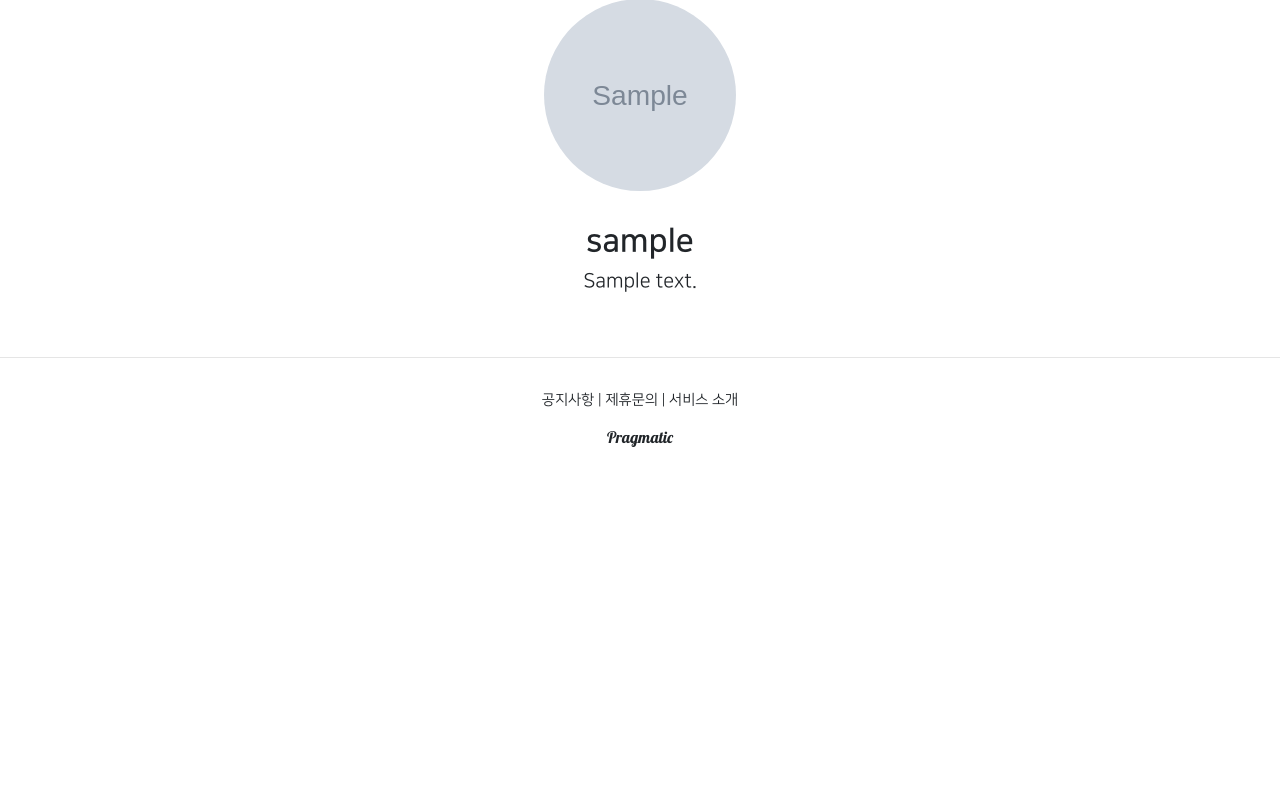
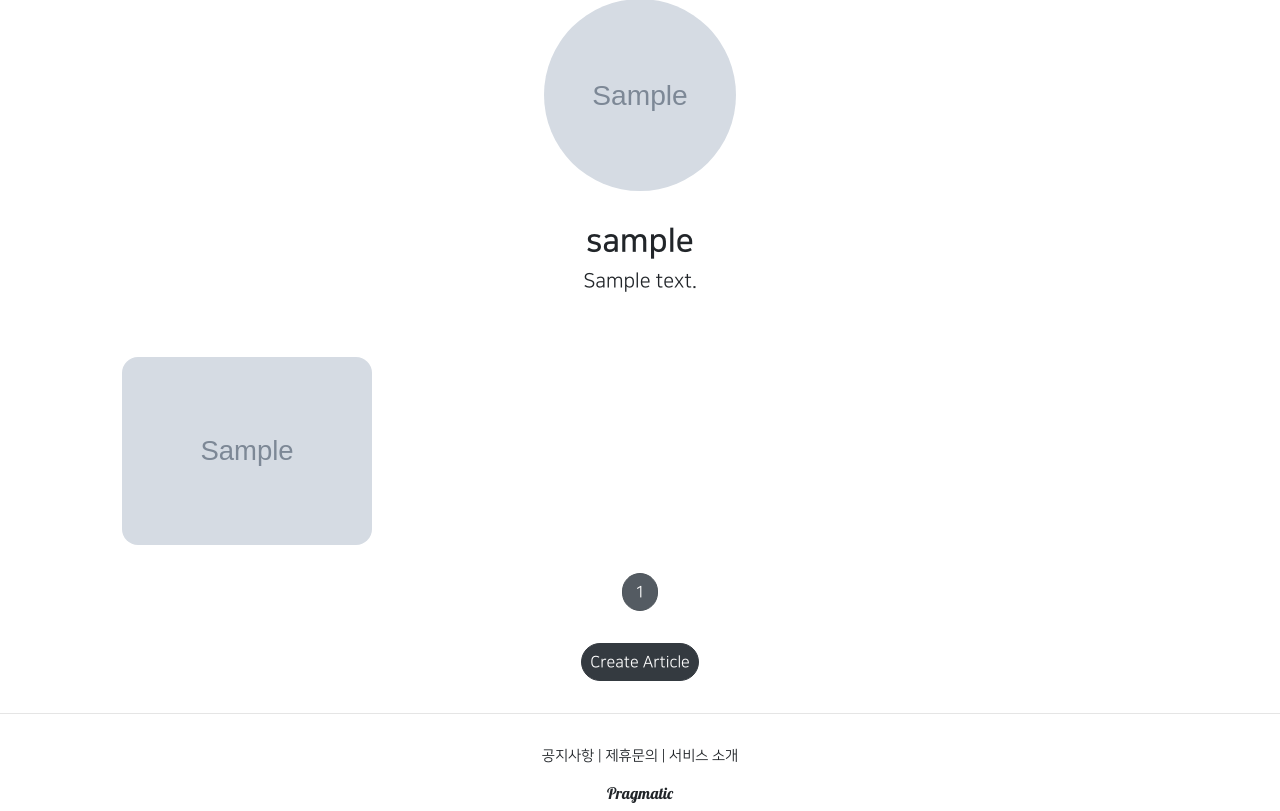
Before and after one commit to dhadk/pragmatic, a Django app: page /accounts/detail/1 in a window 1280 px wide. Shown: the part 218-1029 px from the top of the page. Before the commit the page ends 665 px from the top, so only its background shows below. Run offline with Django 3.2, Linux system fonts and the light colour scheme; tables that the repository leaves empty hold one stand-in row (values such as "Sample post"); grey boxes marked "Sample" are stand-in pictures; some libraries are stand-ins or nearby versions.

Commit message:
django course 41 commit

```diff
--- a/accountapp/templates/accountapp/detail.html
+++ b/accountapp/templates/accountapp/detail.html
@@ -43,6 +43,10 @@
                 </a>
             {% endif %}
         </div>
+
+        <div>
+            {% include 'snippets/list_fragment.html' with article_list=object_list %}
+        </div>
     </div>
 
 {% endblock %}
--- a/accountapp/views.py
+++ b/accountapp/views.py
@@ -6,11 +6,12 @@ from django.urls import reverse, reverse_lazy
 from django.shortcuts import render
 from django.utils.decorators import method_decorator
 from django.views.generic import CreateView, DetailView, UpdateView, DeleteView
+from django.views.generic.list import MultipleObjectMixin
 
 from accountapp.decorators import account_ownership_required
 from accountapp.forms import AccountUpdateFrom
 from accountapp.models import HelloWorld
-
+from articleapp.models import Article
 
 has_ownership = [account_ownership_required, login_required]
 
@@ -36,10 +37,15 @@ class AccountCreateView(CreateView):
     template_name = 'accountapp/create.html'
 
 
-class AccountDetailView(DetailView):
+class AccountDetailView(DetailView, MultipleObjectMixin):
     model = User
     template_name = 'accountapp/detail.html'
     context_object_name = 'target_user'
+    paginate_by = 25
+
+    def get_context_data(self, **kwargs):
+        object_list = Article.objects.filter(writer=self.get_object())
+        return super(AccountDetailView, self).get_context_data(object_list=object_list, **kwargs)
 
 
 @method_decorator(has_ownership, 'get')
--- a/articleapp/forms.py
+++ b/articleapp/forms.py
@@ -6,4 +6,4 @@ from articleapp.models import Article
 class ArticleCreationForm(ModelForm):
     class Meta:
         model = Article
-        fields = ['title', 'image', 'content']
+        fields = ['title', 'image', 'project', 'content']
--- a/articleapp/models.py
+++ b/articleapp/models.py
@@ -1,9 +1,12 @@
 from django.contrib.auth.models import User
 from django.db import models
+
+from projectapp.models import Project
 
 
 class Article(models.Model):
     writer = models.ForeignKey(User, on_delete=models.SET_NULL, related_name='article', null=True)  # related_name: User에서 aricle 접근시 사용
+    project = models.ForeignKey(Project, on_delete=models.SET_NULL, related_name='article', null=True)
     title = models.CharField(max_length=200, null=True)
     image = models.ImageField(upload_to='article/', null=False)
     content = models.TextField(null=True)
--- a/projectapp/templates/projectapp/detail.html
+++ b/projectapp/templates/projectapp/detail.html
@@ -16,6 +16,11 @@
             </h5>
 
         </div>
+
+        <div>
+            {% include 'snippets/list_fragment.html' with article_list=object_list %}
+        </div>
+
     </div>
 
 {% endblock %}
--- /dev/null
+++ b/templates/snippets/list_fragment.html
@@ -0,0 +1,49 @@
+{% load static %}
+
+<style>
+  .container {
+        padding: 0;
+        margin: 0 auto;
+    }
+
+   .container a {
+        width: 45%;
+        max-width: 250px;
+    }
+
+    .container div {
+        display: flex;
+        justify-content: center;
+        align-items: center;
+        border-radius: 1rem;
+    }
+
+    .container img {
+        width: 100%;
+        border-radius: 1rem;
+    }
+</style>
+
+{% if article_list %}
+    <div class="container">
+        {% for article in article_list %}
+        <a href="{% url 'articleapp:detail' pk=article.pk %}">
+            {% include 'snippets/card.html' with article=article %}
+        </a>
+        {% endfor %}
+    </div>
+
+    <script src="{% static 'js/magicgrid.js' %}"></script>
+{% else %}
+    <div class="text-center">
+        <h1>No Article YET!</h1>
+    </div>
+{% endif %}
+
+{% include 'snippets/pagination.html' with page_obj=page_obj %}
+
+<div style="text-align:center">
+    <a href="{% url 'articleapp:create' %}" class="btn btn-dark rounded-pill mt-3 mb-3 px-2">
+        Create Article
+    </a>
+</div>
```
Also changed, not shown: projectapp/views.py (+8 -1 lines), articleapp/migrations/0002_article_project.py (added).
